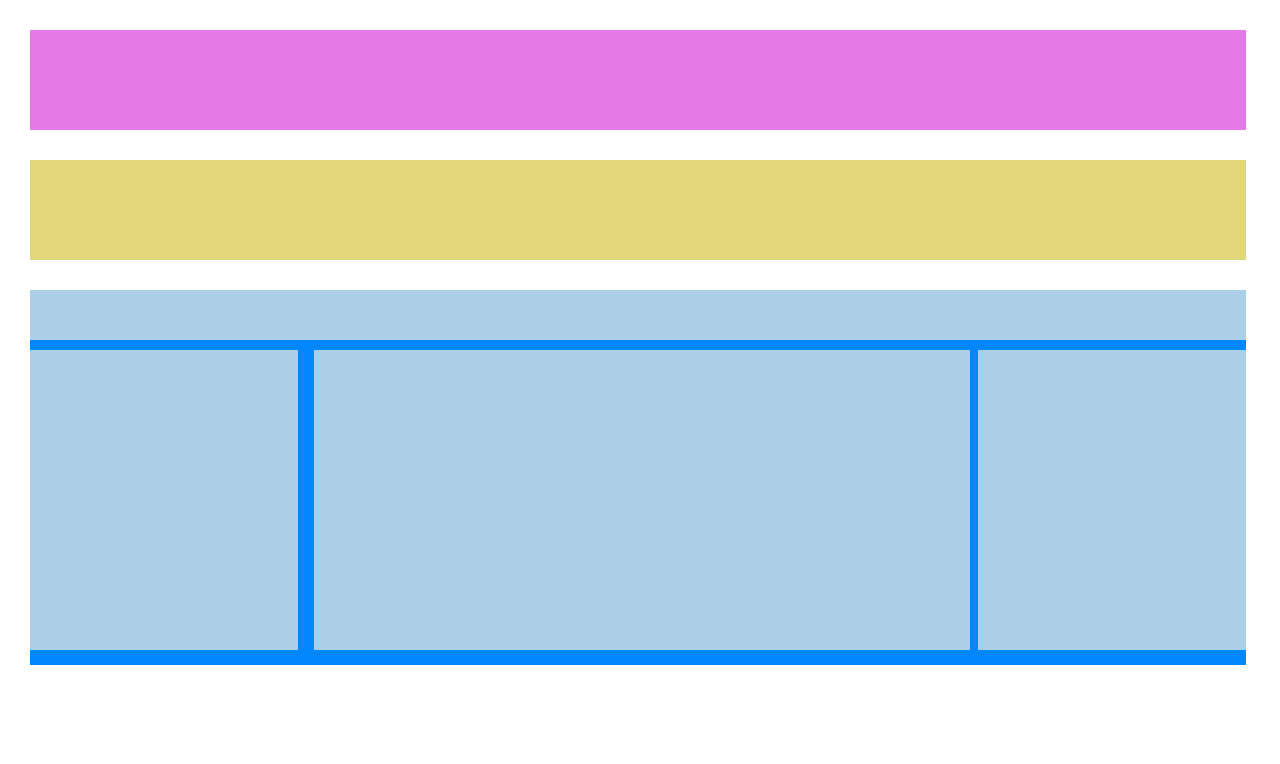
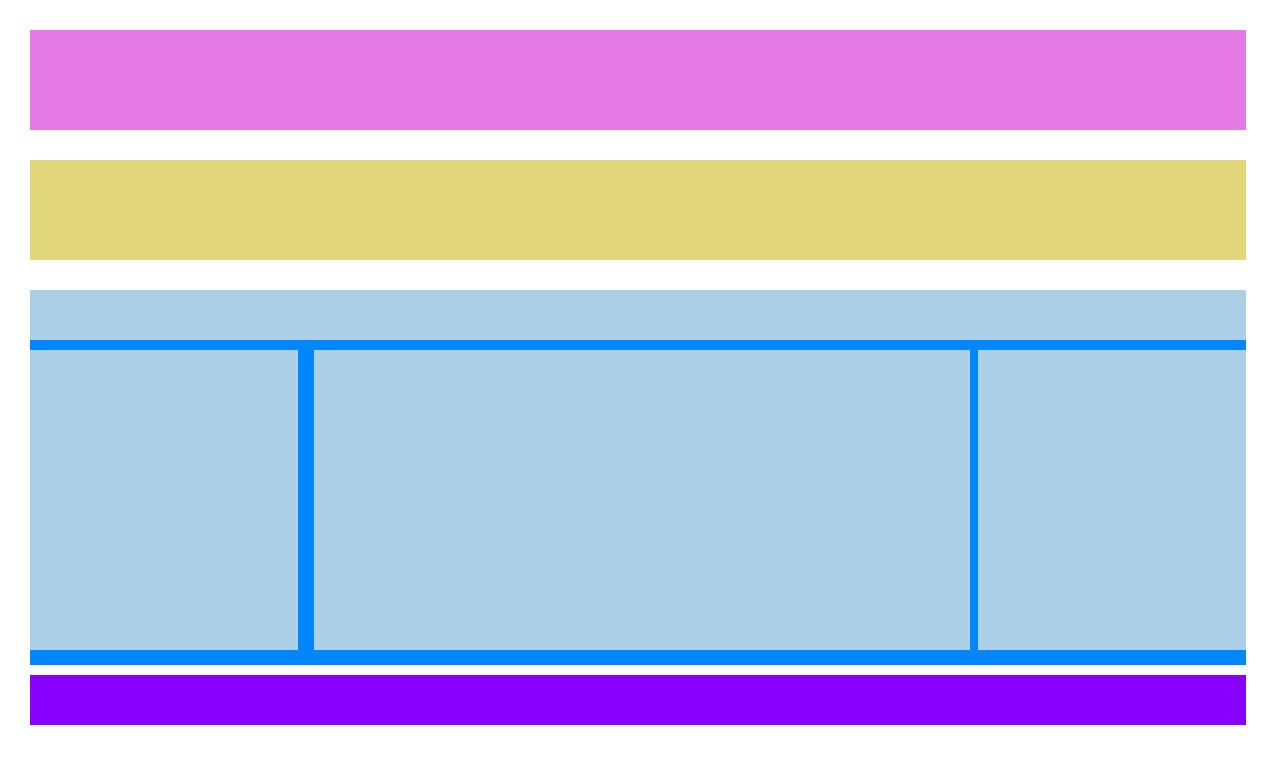
Before and after one commit to AndreaZenz/htmlcss-struttura-wp, a plain HTML site: page index.html in a window 1280 px wide. Drawn offline with Linux system fonts and the light colour scheme.

Commit message:
adding comments

```diff
--- a/index.html
+++ b/index.html
@@ -9,7 +9,7 @@
 </head>
 <body>
     <header class="">
-
+        <!-- scatola rosa -->
         <div class="pinkbox">
 
         </div>
@@ -17,30 +17,36 @@
     </header>
 
     <main class="clearfix">
-
+        <!-- scatola gialla -->
         <div class="ochrebox">
 
         </div>
 
         <div class="bluebox clearfix">
-
+            <!-- scatola blu            -->
             <div class="col-top"></div>
+            <!-- colonna sopra -->
             <div class="col-left float-left"></div>
+            <!-- colonna sinistra -->
             <div class="col-center float-left"></div>
+            <!-- colonna centrale -->
             <div class="col-right float-right"></div>
+            <!-- colonna di destra -->
 
         </div>
+
+    </main>
+
+    <footer>
+        <!-- scatola viola -->
+        <div class="purplebox clearfix"></div>
+
+    </footer>
 
 
 
 
 
-    </main>
-
-
-    <footer>
-
-    </footer>
 
 </body>
 </html>
--- a/style.css
+++ b/style.css
@@ -1,3 +1,4 @@
+/* standard */
 *{
     box-sizing: border-box;
     margin: 0;
@@ -8,7 +9,7 @@
     content:"";
     display: table;
 }
-
+/* scatola rosa */
 .pinkbox{
     background-color: rgb(229,121,230);
     width: 95%;
@@ -16,7 +17,7 @@
     margin: 30px 0 0 30px;
 
 }
-
+/* scatola gialla */
 .ochrebox{
     background-color: rgb(225,214,122);
     width: 95%;
@@ -24,7 +25,7 @@
     margin: 30px 0 0 30px;
 
 }
-
+/* scatola blu */
 .bluebox{
     background:rgb(0,134,255);
     width: 95%;
@@ -32,52 +33,41 @@
     margin: 30px 0 0 30px;
 
 }
-
+/* colonna du sopra */
 .col-top{
     width: 100%;
     height: 50px;
     background-color: rgb(171,207,231);
 }
-
+/* colonna sinistra */
 .col-left{
     width: 22%;
     height: 300px;
     margin: 10px 16px 10px 0;
     background-color: rgb(171,207,231);
 }
-
+/* colonna centrale */
 .col-center{
     width: 54%;
     height: 300px;
     margin: 10px 0 10px 0;
     background-color: rgb(171,207,231);
 }
-
+/* colonna destra */
 .col-right{
     width: 22%;
     height: 300px;
     margin: 10px 0 10px 0;
     background-color: rgb(171,207,231);
 }
+/* scatola viola */
+.purplebox{
+    background:rgb(136,1,254);
+    width: 95%;
+    height: 50px;
+    margin: 10px 0 0 30px;
 
-.h-300 {
-   height: 300px;
 }
-
-
-
-
-
-
-
-
-
-
-
-
-
-
-
 
 .float-right{
     float: right;
@@ -86,3 +76,8 @@
 .float-left{
     float: left;
 }
+
+/* .h-300 {
+   height: 300px;
+   per il debugging
+} */
```
